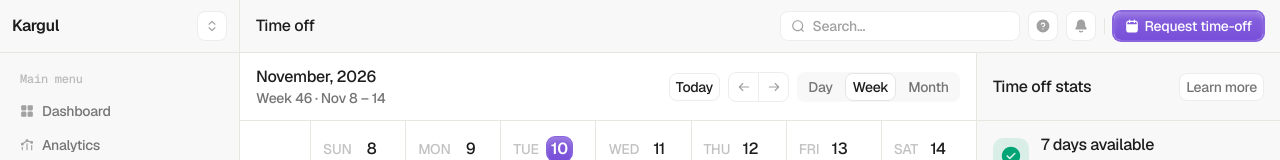
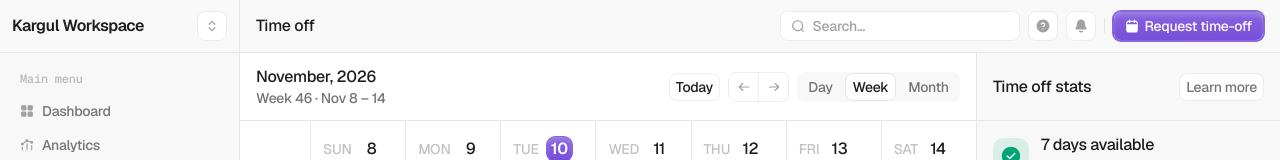
Before and after one commit to Rahul96A/calender-app-design, a Next.js app: page /time-off in a window 1280 px wide. Shown: the top 160 px of the page. Built offline with nearby package versions, Linux system fonts and the light colour scheme.

Commit message:
update: rename the main workspace to Kargul Workspace
Bumps saved state to v3; the migration renames the main workspace from
either earlier name ("Workspace" or "Kargul") so nothing is reset.

```diff
--- a/src/app/layout.tsx
+++ b/src/app/layout.tsx
@@ -9,7 +9,7 @@ const geistMono = Geist_Mono({ variable: "--font-geist-mono", subsets: ["latin"]
 const inter = Inter({ variable: "--font-inter", subsets: ["latin"], weight: ["600"] });
 
 export const metadata: Metadata = {
-  title: { default: "Time off · Kargul", template: "%s · Kargul" },
+  title: { default: "Time off · Kargul Workspace", template: "%s · Kargul Workspace" },
   description: "Plan time off, track leave requests and manage your work calendar.",
 };
 
--- a/src/lib/seed.ts
+++ b/src/lib/seed.ts
@@ -6,7 +6,7 @@ export const DESIGN_DATE = "2026-11-10";
 /** Used only for server rendering; the browser swaps in the real date on hydration. */
 export const SERVER_TODAY = "2026-10-26";
 
-export const STATE_VERSION = 2;
+export const STATE_VERSION = 3;
 
 const h = (hours: number, minutes = 0) => hours * 60 + minutes;
 
@@ -15,7 +15,7 @@ export function createSeed(): AppState {
     version: STATE_VERSION,
     workspaceId: "ws-main",
     workspaces: [
-      { id: "ws-main", name: "Kargul" },
+      { id: "ws-main", name: "Kargul Workspace" },
       { id: "ws-acme", name: "Acme Studio" },
       { id: "ws-personal", name: "Personal" },
     ],
--- a/src/stores/app-store.ts
+++ b/src/stores/app-store.ts
@@ -404,9 +404,11 @@ export const useAppStore = create<AppStore>()(
       skipHydration: true,
       migrate: (persisted, version) => {
         const s = persisted as AppState;
-        // v2: the main workspace was renamed from "Workspace" to "Kargul".
-        if (version < 2) {
-          s.workspaces = s.workspaces.map((w) => (w.id === "ws-main" && w.name === "Workspace" ? { ...w, name: "Kargul" } : w));
+        // v3: the main workspace is "Kargul Workspace" (was "Workspace", then "Kargul").
+        if (version < 3) {
+          s.workspaces = s.workspaces.map((w) =>
+            w.id === "ws-main" && (w.name === "Workspace" || w.name === "Kargul") ? { ...w, name: "Kargul Workspace" } : w,
+          );
         }
         return { ...s, version: STATE_VERSION };
       },
@@ -421,4 +423,4 @@ export const useAppStore = create<AppStore>()(
 
 /** Read-only selector for the active workspace name. */
 export const selectWorkspaceName = (s: AppStore) =>
-  s.workspaces.find((w) => w.id === s.workspaceId)?.name ?? "Kargul";
+  s.workspaces.find((w) => w.id === s.workspaceId)?.name ?? "Kargul Workspace";
```
Also changed, not shown: 1 other file (tests, documents, lock files or other folders).
